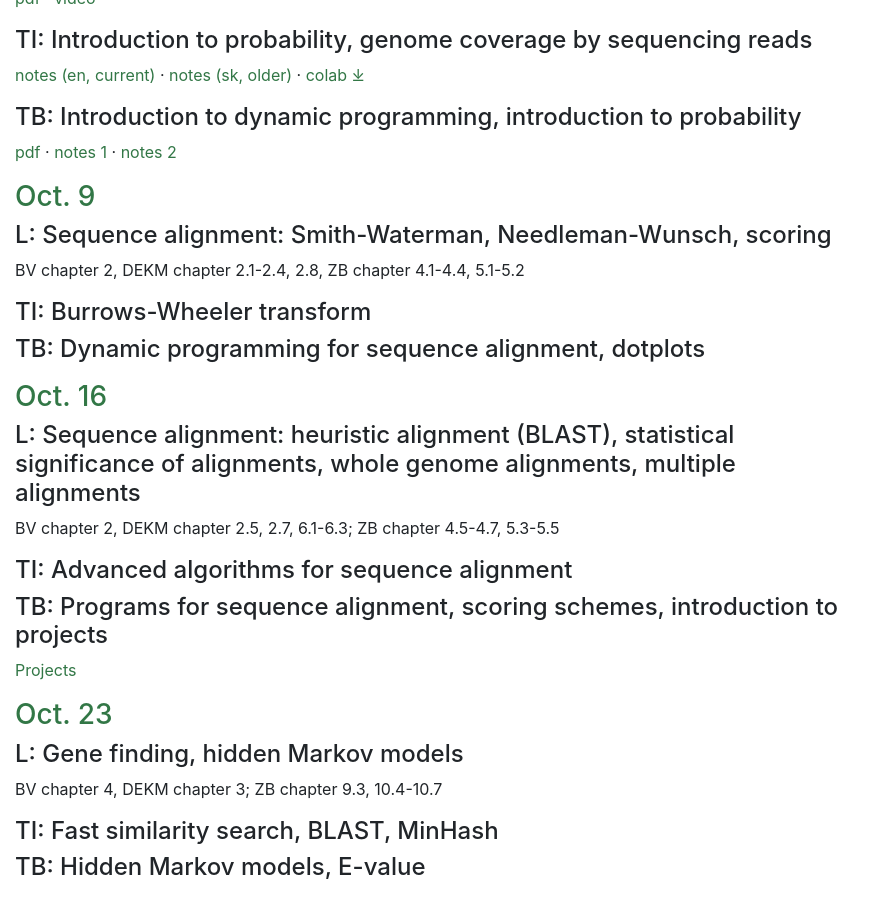
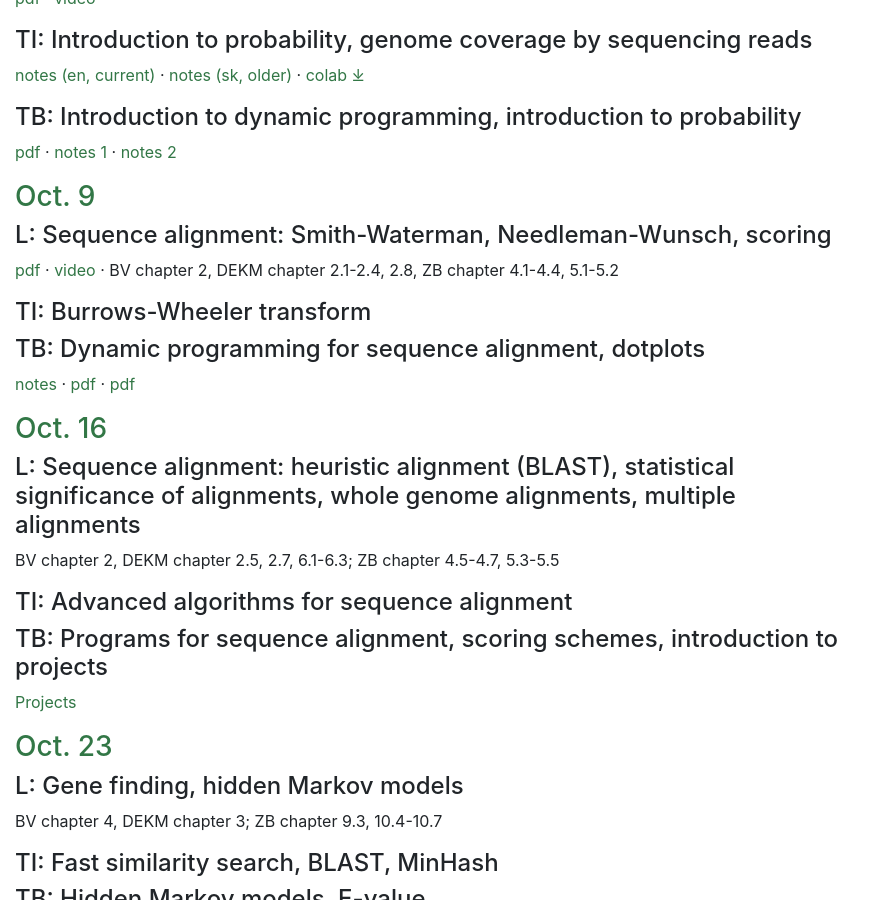
Before and after one commit to fmfi-compbio/mbi, a Jekyll site: the page built from Materials.md, in a window 1280 px wide and 900 px high, scrolled down 1085 px. Shown: the whole window, without its empty margins (0-884 px from the left). Built offline with Jekyll 4.4.1, drawn with Linux system fonts in a browser that asks for light colours; nearby versions of some CDN libraries; our own code applies the rules of GitHub Pages for plain Markdown files; some of the changed lines change nothing that is shown.

Commit message:
p-aln,cb-aln

```diff
--- a/Materials.md
+++ b/Materials.md
@@ -2,7 +2,7 @@
 title: Materials
 ---
 
-[Week 1](#W1) · **[Week 2](#W2)** · [Week 3](#W3) · [Week 4](#W4) · [Week 5](#W5) · [Week 6](#W6) · [Week 7](#W7)
+[Week 1](#W1) · [Week 2](#W2) · **[Week 3](#W3)** · [Week 4](#W4) · [Week 5](#W5) · [Week 6](#W6) · [Week 7](#W7)
 · [Week 8](#W8) · [Week 9](#W9) · [Week 10](#W10) · [Week 11](#W11) · [Week 12](#W12) · [Week 13](#W13)
 
 
@@ -83,22 +83,18 @@
 
 #### L: Sequence alignment: Smith-Waterman, Needleman-Wunsch, scoring
 
-{% include pdf.html file="p-aln1" name="pdf" show=0 dot=1
-%} {% include youtube.html id="0GkhkRiqbl4" name="video" show=0 dot=1
+{% include pdf.html file="p-aln1" name="pdf" show=1 dot=1
+%} {% include youtube.html id="0GkhkRiqbl4" name="video" show=1 dot=1
 %} BV chapter 2, DEKM chapter 2.1-2.4, 2.8, ZB chapter 4.1-4.4, 5.1-5.2
 
 #### TI: Burrows-Wheeler transform
 
-{% include notes.html file="ci-msms" name="notes" show=0 dot=1
-%} {% include notebook.html file="ci-msms" name="colab" show=0 dot=1
-%} {% include pdf.html file="ci-msms" name="pdf" show=0 dot=0
-%}
 
 #### TB: Dynamic programming for sequence alignment, dotplots
 
-{% include notes.html file="cb-aln1" name="notes" show=0 dot=1
-%} {% include pdf.html file="cb-aln" name="pdf" show=0 dot=1
-%} {% include pdf.html file="cb-dotplots" name="pdf" show=0 dot=0
+{% include notes.html file="cb-aln1" name="notes" show=1 dot=1
+%} {% include pdf.html file="cb-aln" name="pdf" show=1 dot=1
+%} {% include pdf.html file="cb-dotplots" name="pdf" show=1 dot=0
 %}
 
 <a name="W4"></a>
```
Also changed, not shown: 2 other files.
